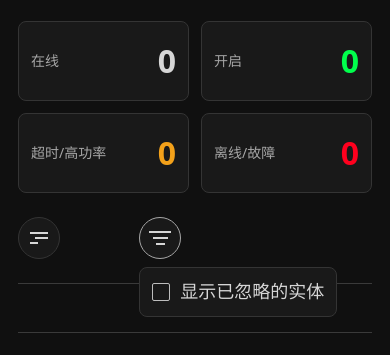
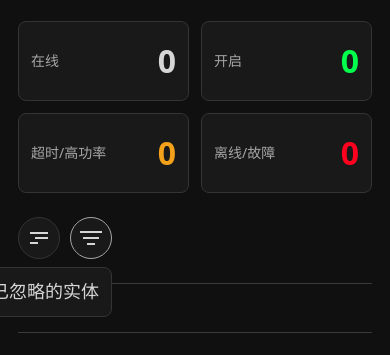
Before and after one commit to to21github/whole-house-status, a website: page whole_house_status/public/index.html in a window 390 px wide. Both pictures are taken after a click on the heading "显示". Shown: the part 75-430 px from the top of the page. Drawn offline with Linux system fonts and the light colour scheme.

Commit message:
fix: keep mobile filter controls together

```diff
--- a/whole_house_status/config.yaml
+++ b/whole_house_status/config.yaml
@@ -1,5 +1,5 @@
 name: Whole House Status
-version: "0.1.19"
+version: "0.1.20"
 slug: whole_house_status
 description: 全屋设备状态监控面板
 url: https://github.com/to21github/whole-house-status
--- a/whole_house_status/public/index.html
+++ b/whole_house_status/public/index.html
@@ -32,6 +32,7 @@
 
       <div class="filter-bar">
         <nav id="rooms" class="rooms" aria-label="房间筛选"></nav>
+        <div class="filter-controls">
           <button id="room-order" class="room-order" type="button" aria-label="排序房间" title="排序房间">
             <span class="room-order-icon" aria-hidden="true"><i></i><i></i><i></i></span>
           </button>
@@ -46,6 +47,7 @@
             </label>
           </details>
         </div>
+      </div>
       <div id="connection" class="connection" hidden></div>
       <hr class="divider">
       <section id="ignored" class="cards" aria-label="已忽略的实体" hidden></section>
--- a/whole_house_status/public/styles.css
+++ b/whole_house_status/public/styles.css
@@ -115,6 +115,13 @@ button {
   display: flex;
   flex: 1 1 auto;
   flex-wrap: wrap;
+  gap: 12px;
+}
+
+.filter-controls {
+  display: flex;
+  flex: 0 0 auto;
+  align-items: flex-start;
   gap: 12px;
 }
 
@@ -509,19 +516,16 @@ button {
     display: contents;
   }
 
-  .display-menu {
+  .filter-controls {
+    display: flex;
+    grid-column: span 2;
     align-self: start;
-    order: 2;
-  }
-
-  .room-order {
-    align-self: start;
-    order: 1;
+    gap: 10px;
   }
 
   .show-ignored-option {
-    right: auto;
-    left: 0;
+    right: 0;
+    left: auto;
     max-width: calc(100vw - 36px);
   }
 
```
Also changed, not shown: whole_house_status/test/frontend.spec.js (+27 -0 lines), whole_house_status/test/server.test.js (+1 -1 lines), whole_house_status/CHANGELOG.md. Lines whose indentation alone changed are shown as unchanged.
